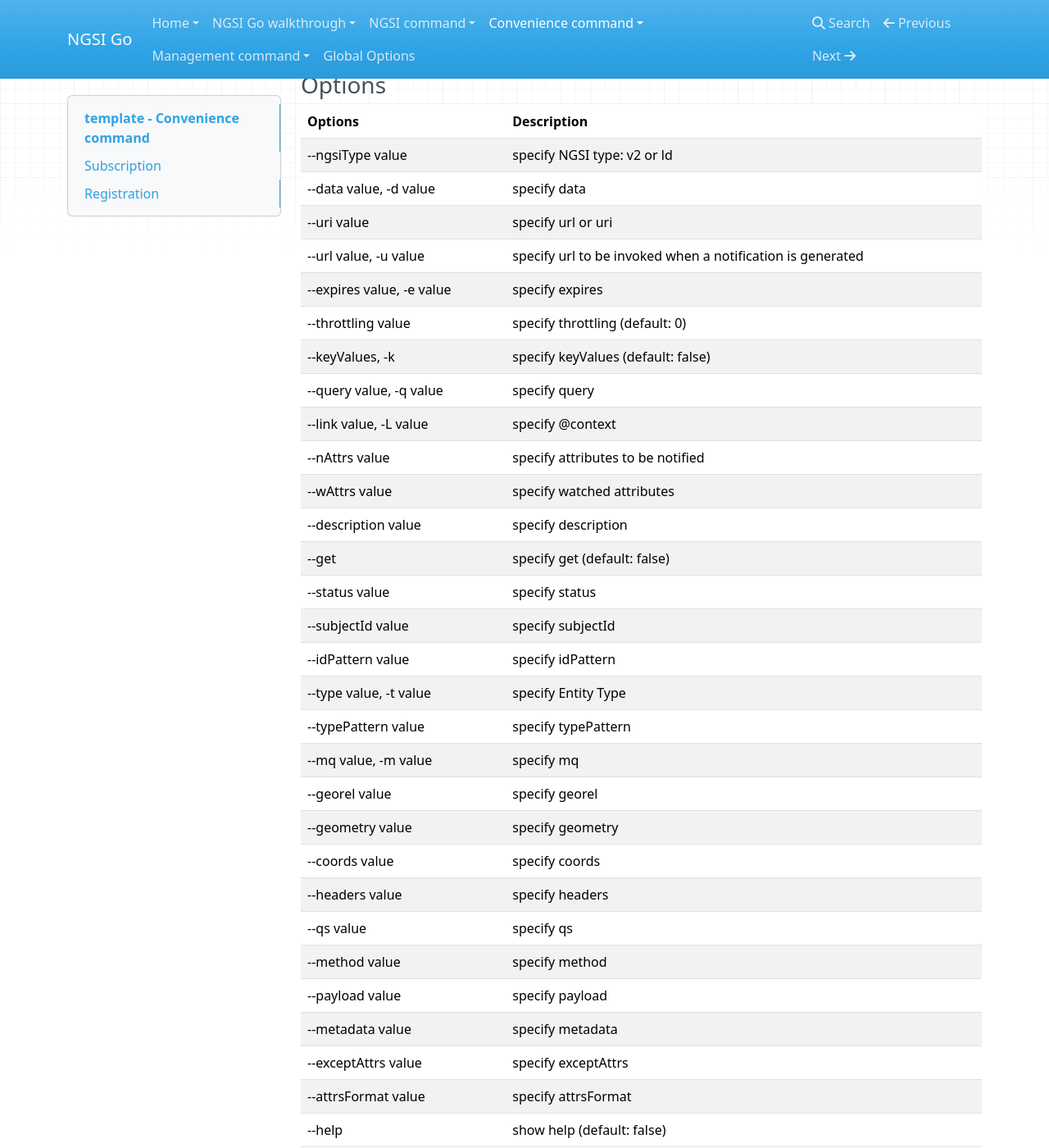
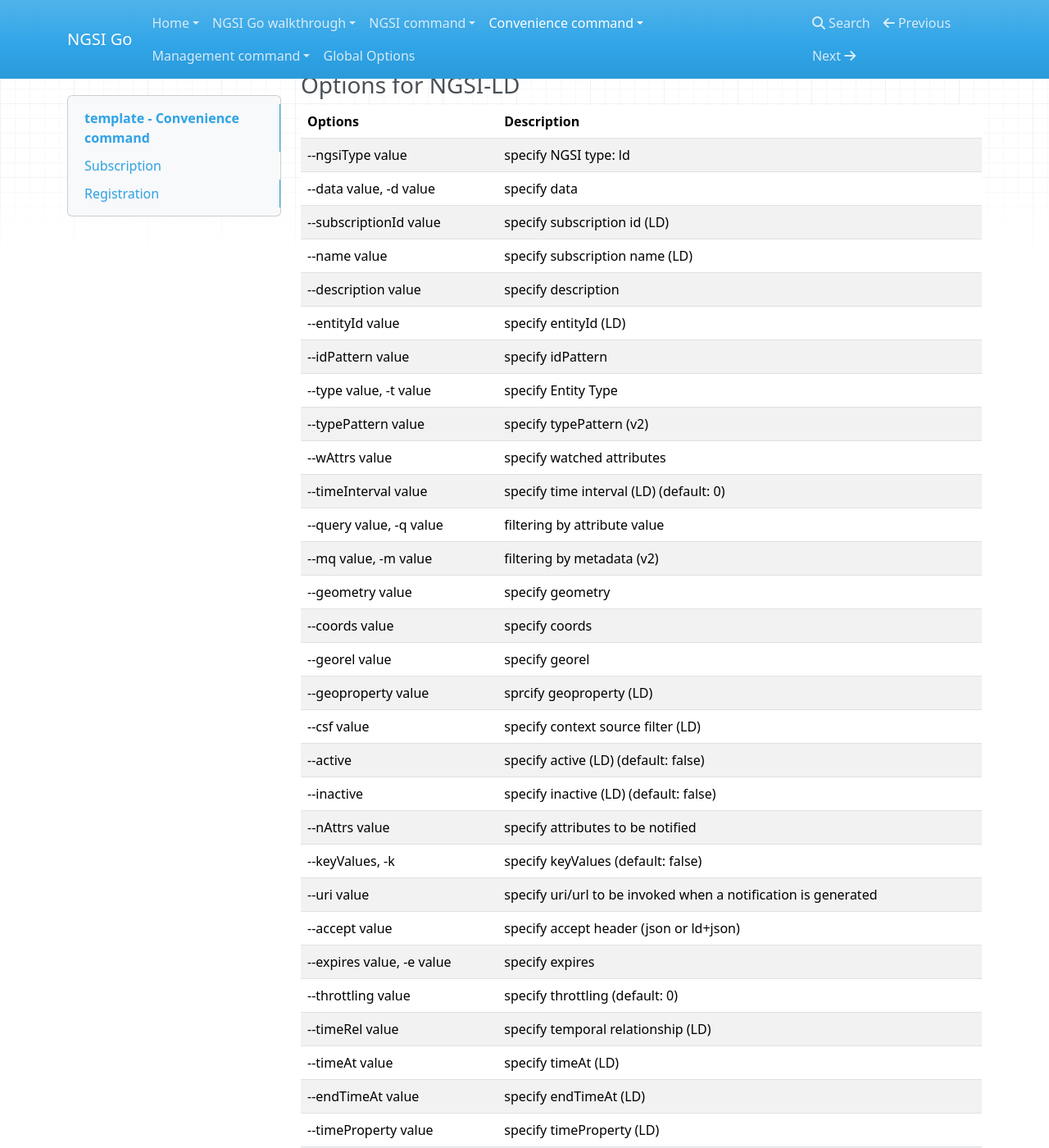
Before and after one commit to lets-fiware/ngsi-go, an MkDocs documentation site: the page built from docs/convenience/template.md, in a window 1280 px wide and 1400 px high, scrolled down 338 px. Shown: the whole window at 82% size. Built offline with MkDocs 1.6.1, drawn with Linux system fonts in a browser that asks for light colours; nearby versions of some CDN libraries; some of the changed text lies outside the part shown.

Commit message:
Update subscriptionLD command

````diff
--- a/docs/convenience/template.md
+++ b/docs/convenience/template.md
@@ -13,40 +13,50 @@
 ngsi template subscription [options]
 ```
 
-### Options
+### Options for NGSI-LD
 
-| Options                   | Description                                                |
-| ------------------------- | ---------------------------------------------------------- |
-| --ngsiType value          | specify NGSI type: v2 or ld                                |
-| --data value, -d value    | specify data                                               |
-| --uri value               | specify url or uri                                         |
-| --url value, -u value     | specify url to be invoked when a notification is generated |
-| --expires value, -e value | specify expires                                            |
-| --throttling value        | specify throttling (default: 0)                            |
-| --keyValues, -k           | specify keyValues (default: false)                         |
-| --query value, -q value   | specify query                                              |
-| --link value, -L value    | specify @context                                           |
-| --nAttrs value            | specify attributes to be notified                          |
-| --wAttrs value            | specify watched attributes                                 |
-| --description value       | specify description                                        |
-| --get                     | specify get (default: false)                               |
-| --status value            | specify status                                             |
-| --subjectId value         | specify subjectId                                          |
-| --idPattern value         | specify idPattern                                          |
-| --type value, -t value    | specify Entity Type                                        |
-| --typePattern value       | specify typePattern                                        |
-| --mq value, -m value      | specify mq                                                 |
-| --georel value            | specify georel                                             |
-| --geometry value          | specify geometry                                           |
-| --coords value            | specify coords                                             |
-| --headers value           | specify headers                                            |
-| --qs value                | specify qs                                                 |
-| --method value            | specify method                                             |
-| --payload value           | specify payload                                            |
-| --metadata value          | specify metadata                                           |
-| --exceptAttrs value       | specify exceptAttrs                                        |
-| --attrsFormat value       | specify attrsFormat                                        |
-| --help                    | show help (default: false)                                 |
+| Options                   | Description                                                    |
+| ------------------------- | -------------------------------------------------------------- |
+| --ngsiType value          | specify NGSI type: ld                                          |
+| --data value, -d value    | specify data                                                   |
+| --subscriptionId value    | specify subscription id (LD)                                   |
+| --name value              | specify subscription name (LD)                                 |
+| --description value       | specify description                                            |
+| --entityId value          | specify entityId (LD)                                          |
+| --idPattern value         | specify idPattern                                              |
+| --type value, -t value    | specify Entity Type                                            |
+| --typePattern value       | specify typePattern (v2)                                       |
+| --wAttrs value            | specify watched attributes                                     |
+| --timeInterval value      | specify time interval (LD) (default: 0)                        |
+| --query value, -q value   | filtering by attribute value                                   |
+| --mq value, -m value      | filtering by metadata (v2)                                     |
+| --geometry value          | specify geometry                                               |
+| --coords value            | specify coords                                                 |
+| --georel value            | specify georel                                                 |
+| --geoproperty value       | sprcify geoproperty (LD)                                       |
+| --csf value               | specify context source filter (LD)                             |
+| --active                  | specify active (LD) (default: false)                           |
+| --inactive                | specify inactive (LD) (default: false)                         |
+| --nAttrs value            | specify attributes to be notified                              |
+| --keyValues, -k           | specify keyValues (default: false)                             |
+| --uri value               | specify uri/url to be invoked when a notification is generated |
+| --accept value            | specify accept header (json or ld+json)                        |
+| --expires value, -e value | specify expires                                                |
+| --throttling value        | specify throttling (default: 0)                                |
+| --timeRel value           | specify temporal relationship (LD)                             |
+| --timeAt value            | specify timeAt (LD)                                            |
+| --endTimeAt value         | specify endTimeAt (LD)                                         |
+| --timeProperty value      | specify timeProperty (LD)                                      |
+| --link value, -L value    | specify @context (LD)                                          |
+| --status value            | specify status                                                 |
+| --headers value           | specify headers (v2)                                           |
+| --qs value                | specify qs (v2)                                                |
+| --method value            | specify method (v2)                                            |
+| --payload value           | specify payload (v2)                                           |
+| --metadata value          | specify metadata (v2)                                          |
+| --exceptAttrs value       | specify exceptAttrs (v2)                                       |
+| --attrsFormat value       | specify attrsFormat (v2)                                       |
+| --help                    | show help (default: false)                                     |
 
 ### Example for NGSI-LD
 
````
Also changed, not shown: docs/ngsi/create.md (+43 -33 lines), docs/ngsi/update.md (+44 -33 lines), 8 other files.
